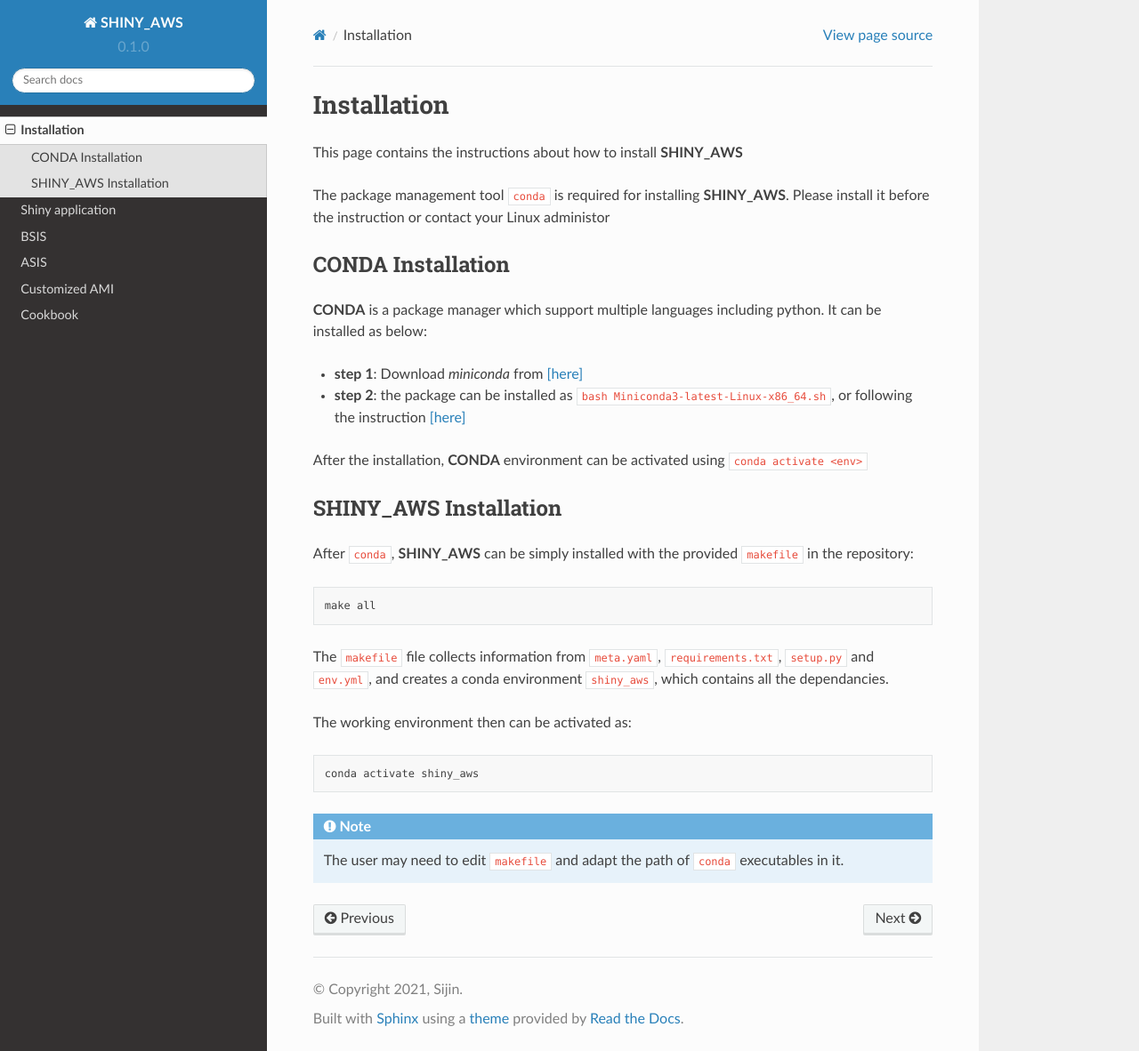
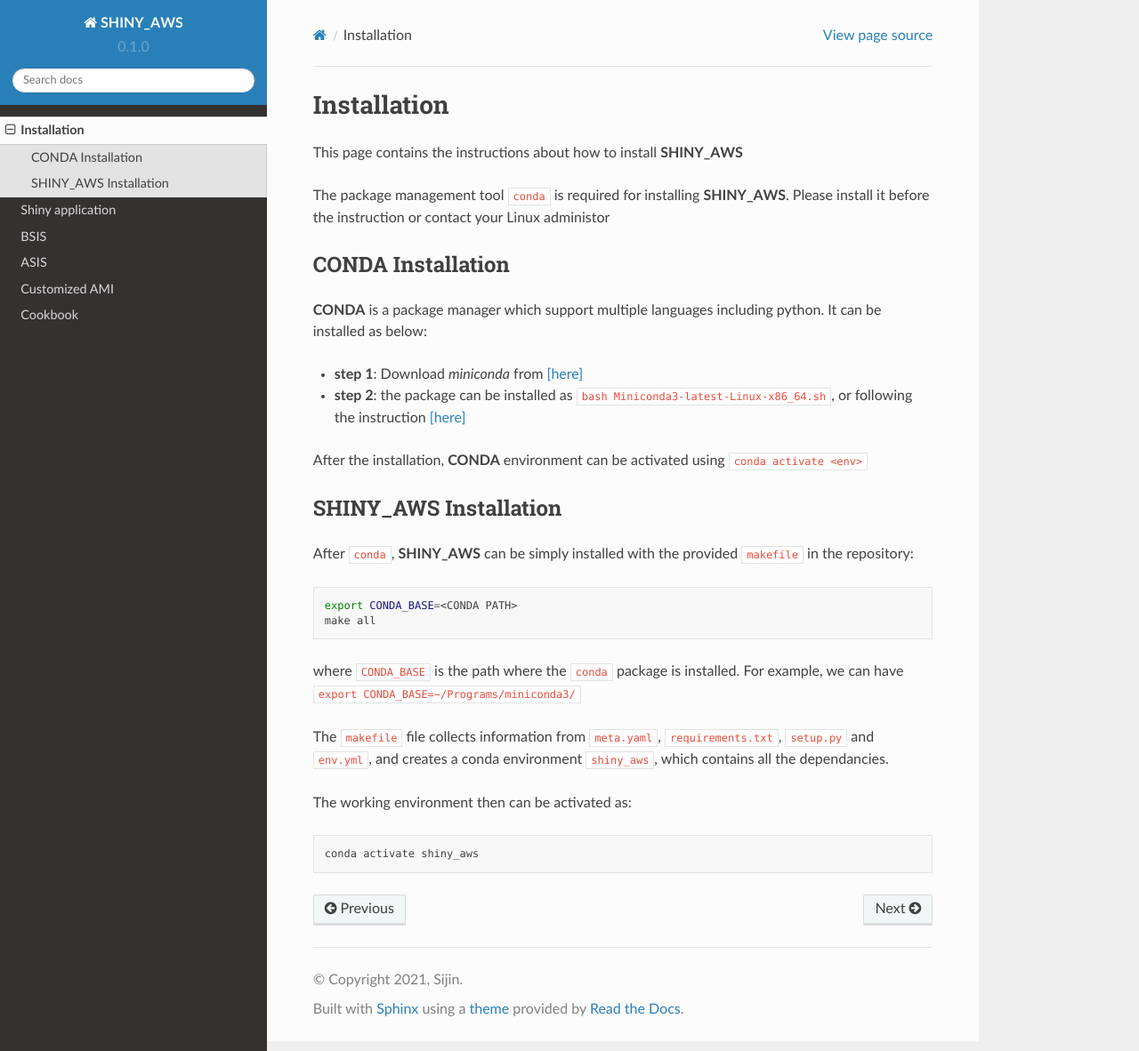
Before and after one commit to jzanetti/shiny_aws, a Sphinx documentation site: the page built from doc/source/Installation.rst, in a window 1280 px wide and 1182 px high. Shown: the whole window at 89% size. Built offline with Sphinx 7.4.7 and the Read the Docs theme 2.0.0, drawn with Linux system fonts in a browser that asks for light colours.

Commit message:
update makefile

```diff
--- a/doc/source/Installation.rst
+++ b/doc/source/Installation.rst
@@ -21,7 +21,10 @@
 
 .. code-block:: bash
 
+   export CONDA_BASE=<CONDA PATH>
    make all
+
+where ``CONDA_BASE`` is the path where the ``conda`` package is installed. For example, we can have ``export CONDA_BASE=~/Programs/miniconda3/``
 
 The ``makefile`` file collects information from ``meta.yaml``, ``requirements.txt``, ``setup.py`` and ``env.yml``, and creates a conda environment ``shiny_aws``, which contains all the dependancies.
 
@@ -30,7 +33,3 @@
 .. code-block:: bash
 
    conda activate shiny_aws
-
-.. note::
-
-   The user may need to edit ``makefile`` and adapt the path of ``conda`` executables in it.
```
Also changed, not shown: 1 other file.
